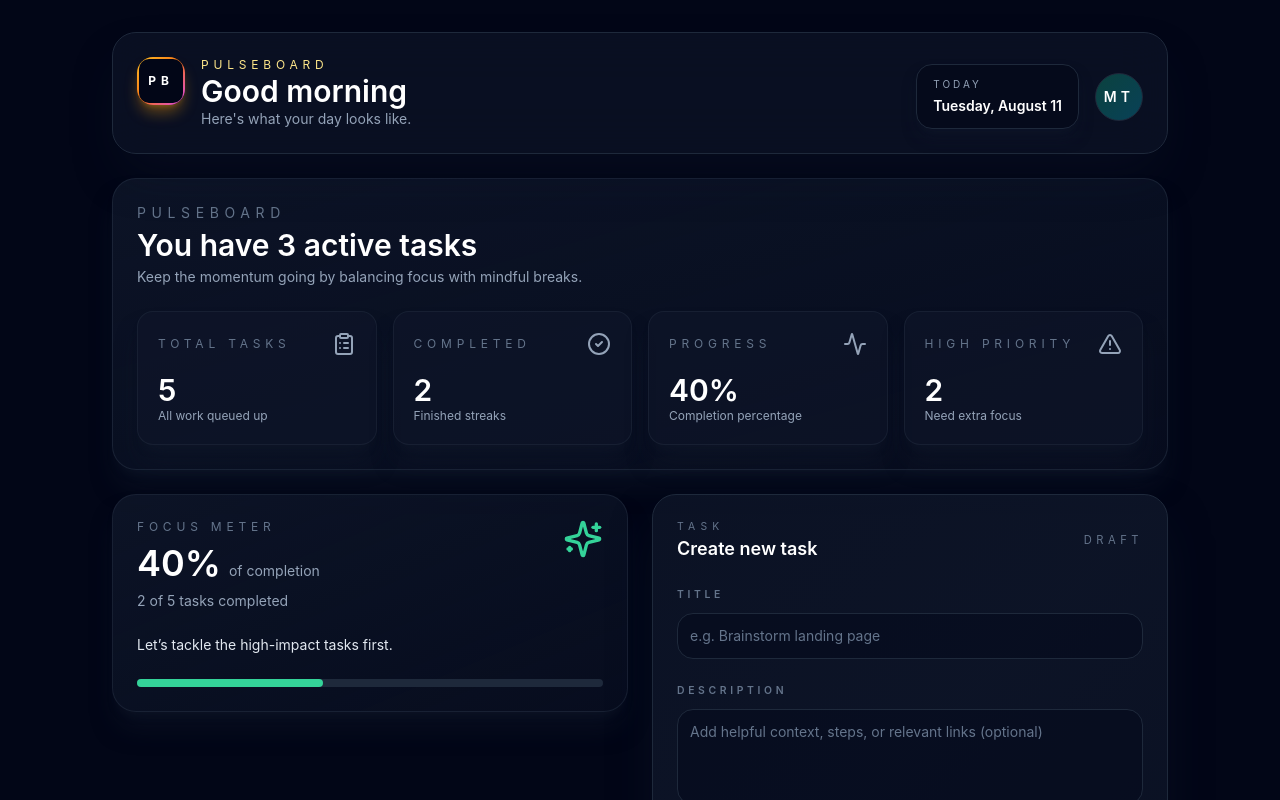
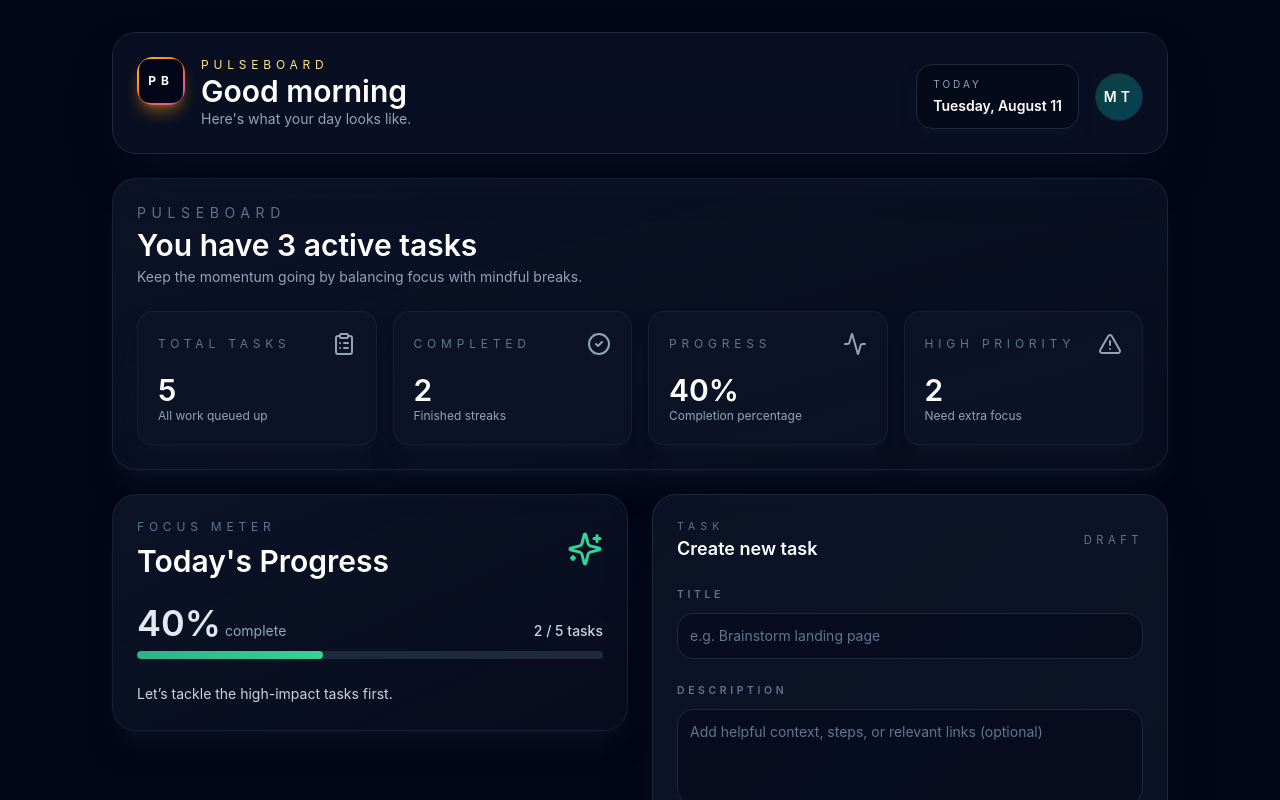
Before and after one commit to johnwick22012026-source/PulseBoard, a React (Vite) app: page / in a window 1280 px wide. Shown: the top 800 px of the page. Built offline with nearby package versions, Linux system fonts and the light colour scheme; the HTML template or start-up script is replaced by a standard one.

Commit message:
feat(PULSEBOA-57): Build the ProgressCard UI with animated bar and count text — src/components/ProgressCard.tsx

```diff
--- a/src/components/ProgressCard.tsx
+++ b/src/components/ProgressCard.tsx
@@ -5,6 +5,18 @@ type ProgressCardProps = {
   total: number
   progressPercent: number
   message: string
+}
+
+const getTextColor = (percent: number) => {
+  if (percent >= 80) {
+    return 'text-emerald-400'
+  }
+
+  if (percent >= 50) {
+    return 'text-amber-400'
+  }
+
+  return 'text-slate-200'
 }
 
 export default function ProgressCard({
@@ -16,29 +28,39 @@ export default function ProgressCard({
   const clampedPercent = Math.min(Math.max(progressPercent, 0), 100)
 
   return (
-    <section className="rounded-3xl border border-slate-800/70 bg-gradient-to-br from-slate-900/80 to-slate-900/40 p-6 shadow-xl shadow-slate-900/50">
-      <div className="flex items-start justify-between">
+    <section className="rounded-3xl border border-slate-800/70 bg-gradient-to-br from-slate-900/80 to-slate-900/40 p-6 shadow-xl shadow-slate-900/50 transition-colors duration-300">
+      <div className="flex flex-wrap items-center justify-between gap-2">
         <div>
           <p className="text-xs uppercase tracking-[0.4em] text-slate-500">Focus meter</p>
-          <div className="mt-2 flex items-baseline gap-2">
-            <p className="text-4xl font-semibold text-white">{clampedPercent}%</p>
-            <p className="text-sm text-slate-400">of completion</p>
+          <h3 className="mt-2 text-2xl font-semibold text-white sm:text-3xl">Today&apos;s Progress</h3>
+        </div>
+        <Sparkles className="h-9 w-9 text-emerald-400" aria-hidden />
+      </div>
+
+      <div className="mt-6 flex flex-col gap-2">
+        <div className="flex items-baseline justify-between gap-4">
+          <div className="flex items-baseline gap-1">
+            <p className={`text-4xl font-semibold ${getTextColor(clampedPercent)}`}>{clampedPercent}%</p>
+            <p className="text-sm text-slate-400">complete</p>
           </div>
-          <p className="mt-2 text-sm text-slate-400">
-            {completed} of {total} {total === 1 ? 'task' : 'tasks'} completed
+          <p className="text-sm font-medium text-slate-300">
+            {completed} / {total} {total === 1 ? 'task' : 'tasks'}
           </p>
         </div>
-        <Sparkles className="h-10 w-10 text-emerald-400" aria-hidden />
+
+        <div className="relative h-2 overflow-hidden rounded-full bg-slate-800">
+          <div
+            className="h-full rounded-full bg-gradient-to-r from-emerald-400/80 to-emerald-400 transition-all duration-500 ease-out"
+            style={{ width: `${clampedPercent}%` }}
+          />
+          <div
+            className="pointer-events-none absolute -inset-0.5 rounded-full border border-white/10 opacity-0 transition-opacity duration-300"
+            style={{ width: `${clampedPercent}%` }}
+          />
+        </div>
       </div>
 
-      <p className="mt-6 text-sm text-slate-200">{message}</p>
-
-      <div className="mt-6 h-2 rounded-full bg-slate-800">
-        <div
-          className="h-full rounded-full bg-emerald-400 transition-all duration-300"
-          style={{ width: `${clampedPercent}%` }}
-        />
-      </div>
+      <p className="mt-6 text-sm leading-relaxed text-slate-200/90 transition-colors duration-300">{message}</p>
     </section>
   )
 }
```
